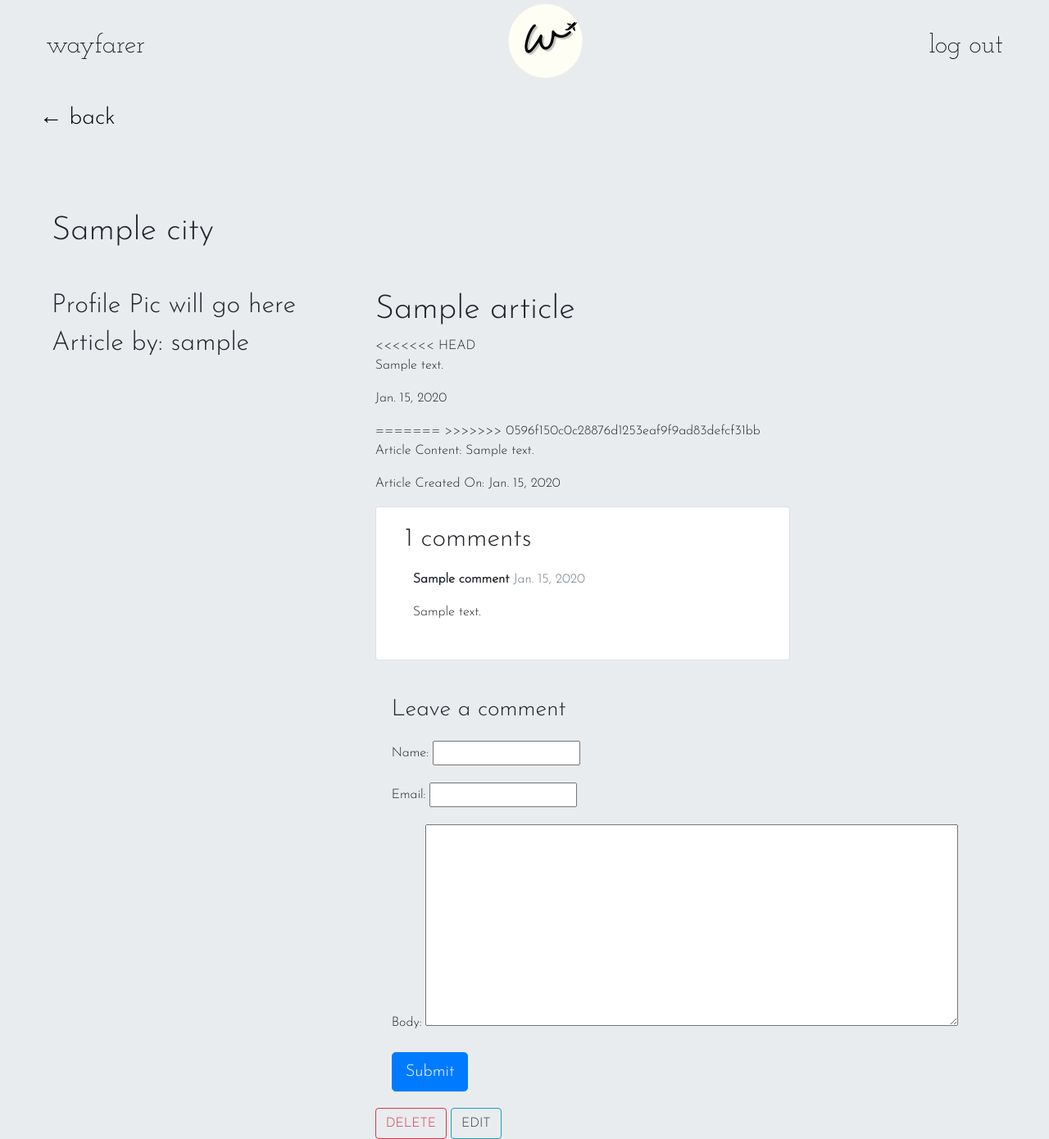
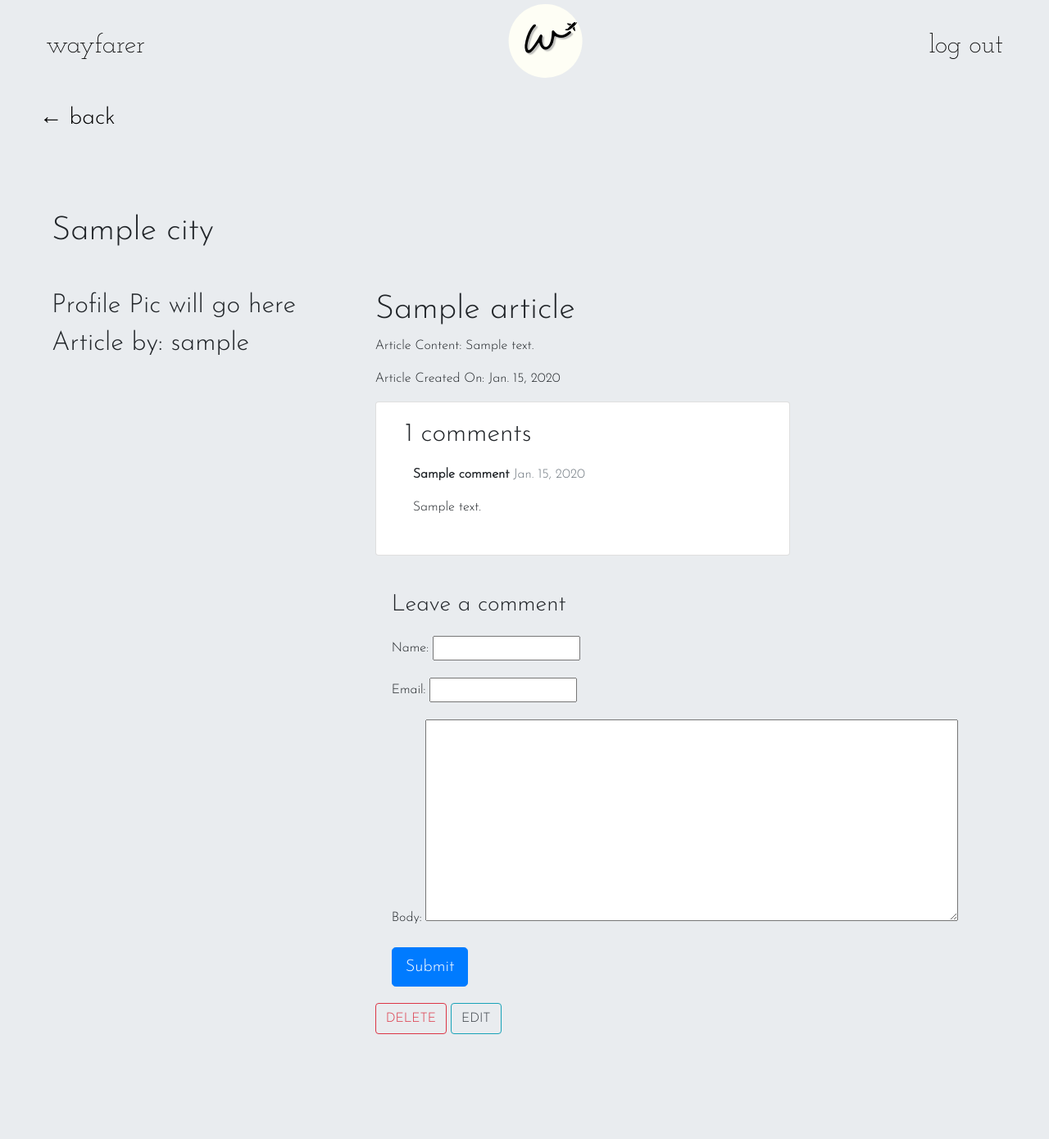
Before and after one commit to kihwan-lee/exploring-odyssey, a Django app: page /articles/1/ in a window 1280 px wide. Shown: the whole page at 82% size. After the commit the page ends 1262 px from the top, so only its background shows below. Run offline with Django 3.2, Linux system fonts and the light colour scheme; a user stored in the database is signed in; tables that the repository leaves empty hold one stand-in row (values such as "Sample post"); some libraries are stand-ins or nearby versions.

Commit message:
git sync

```diff
--- a/main_app/templates/articles/detail.html
+++ b/main_app/templates/articles/detail.html
@@ -15,13 +15,6 @@
 		<div class="col-xl-8">
 			<span>
 				<h1>{{ article.title }}</h1>
-<<<<<<< HEAD
-				<p>{{ article.content }}</p>
-				<span class="created_on_span">{{ article.created_on }}</span>
-			  </span>
-			  <div class="article-btn-container pt-3">
-=======
->>>>>>> 0596f150c0c28876d1253eaf9f9ad83defcf31bb
 				<p>Article Content: {{ article.content }}</p>
 				<p>Article Created On: {{ article.created_on }}</p>
 			</span>
```
Also changed, not shown: main_app/templates/articles/index.html (+8 -8 lines).
